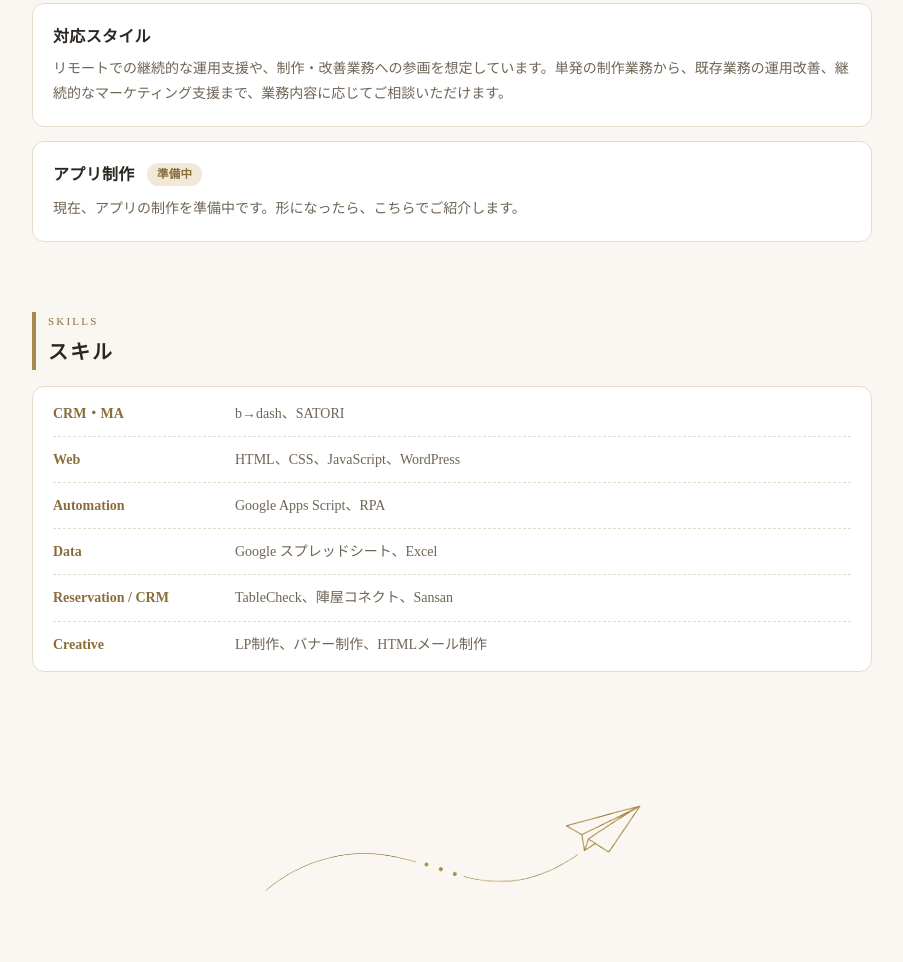
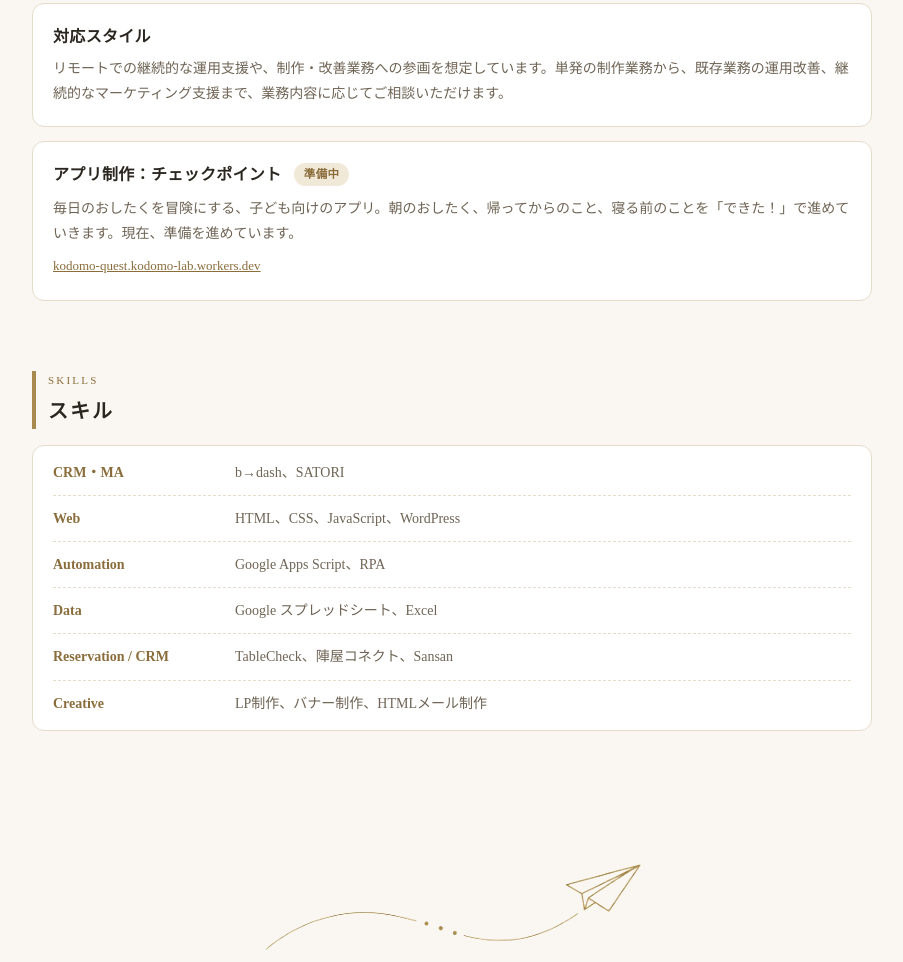
Before and after one commit to shiina-nana/portfolio-site, a plain HTML site: page index.html in a window 1280 px wide. Shown: the part 6165-7127 px from the top of the page, without its empty margins (188-1091 px from the left). Drawn offline with Linux system fonts and the light colour scheme.

Commit message:
アプリ「チェックポイント」の紹介とリンクを追加

```diff
--- a/index.html
+++ b/index.html
@@ -301,8 +301,9 @@
     <p>リモートでの継続的な運用支援や、制作・改善業務への参画を想定しています。単発の制作業務から、既存業務の運用改善、継続的なマーケティング支援まで、業務内容に応じてご相談いただけます。</p>
   </div>
   <div class="card" style="margin-top:14px;">
-    <h3>アプリ制作 <span class="tag" style="margin-left:8px;vertical-align:2px;">準備中</span></h3>
-    <p>現在、アプリの制作を準備中です。形になったら、こちらでご紹介します。</p>
+    <h3>アプリ制作：チェックポイント <span class="tag" style="margin-left:8px;vertical-align:2px;">準備中</span></h3>
+    <p>毎日のおしたくを冒険にする、子ども向けのアプリ。朝のおしたく、帰ってからのこと、寝る前のことを「できた！」で進めていきます。現在、準備を進めています。</p>
+    <a href="https://kodomo-quest.kodomo-lab.workers.dev" target="_blank" rel="noopener">kodomo-quest.kodomo-lab.workers.dev</a>
   </div>
 </section>
 
```
Also changed, not shown: 1 other file.
